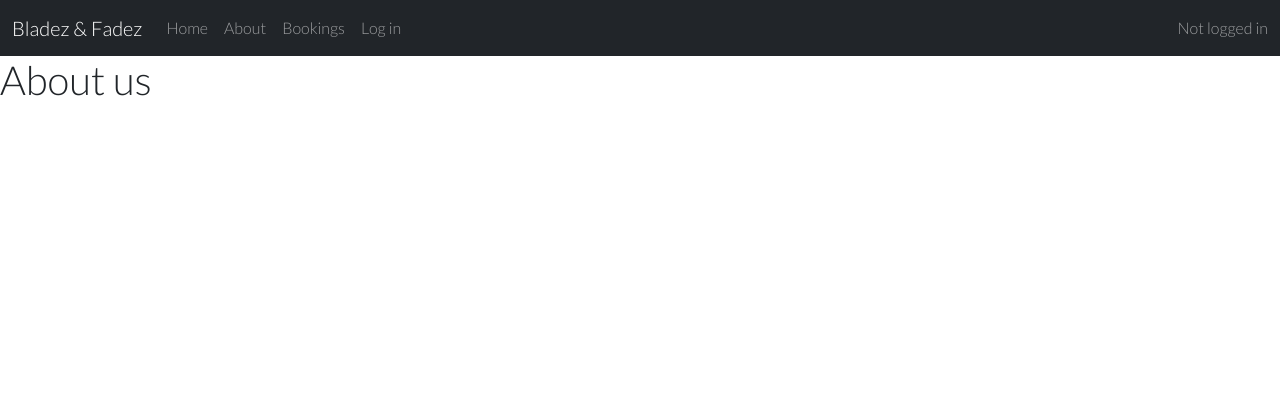
After one commit to jayleighton/django-barber-shop, a Django app: page /about/ in a window 1280 px wide. The commit adds this page. Shown: the top 420 px of the page. Run offline with Django 4.2, Linux system fonts and the light colour scheme; some libraries are stand-ins or nearby versions.

Commit message:
Wire up about page

```diff
--- /dev/null
+++ b/home/templates/home/about.html
@@ -0,0 +1,5 @@
+{% extends "base.html" %} {% block content %}
+<!-- Load static content -->
+{% load static %}
+<h1>About us</h1>
+{% endblock %}
--- a/home/templates/home/index.html
+++ b/home/templates/home/index.html
@@ -95,7 +95,7 @@
           </table>
         </div>
         <div class="d-grid gap-2 col-6 mx-auto mt-5">
-          <a class="btn btn-lg btn-light btn-edit" href="#"
+          <a class="btn btn-lg btn-light btn-edit" href="{% url 'about' %}"
             ><i class="fas fa-info-circle px-2"></i>More Info</a
           >
         </div>
--- a/home/urls.py
+++ b/home/urls.py
@@ -2,7 +2,7 @@ from . import views
 from django.urls import path
 
 urlpatterns = [
-
+    path('about/', views.about_page, name='about'),
     path('', views.home_page, name='home'),
 
 ]
--- a/home/views.py
+++ b/home/views.py
@@ -27,3 +27,7 @@ class CustomSignUpView(SignupForm):
     model = User
     form_class = CustomSignUpForm
     template_name = 'signup.html'
+
+def about_page(request):
+
+    return render(request, 'home/about.html')
--- a/templates/base.html
+++ b/templates/base.html
@@ -12,6 +12,8 @@
 {% url 'show-trading-days' as trading_days_url %}
 <!-- Services url -->
 {% url 'services' as services_url %}
+<!-- Avout url -->
+{% url 'about' as about__url %}
 <!DOCTYPE html>
 <html lang="en">
   <head>
@@ -71,7 +73,7 @@
               >
             </li>
             <li class="nav-item">
-              <a class="nav-link" href="#">About</a>
+              <a class="nav-link" href="{% url 'about' %}">About</a>
             </li>
             <li class="nav-item">
               <a class="nav-link" href="#">Bookings</a>
```
